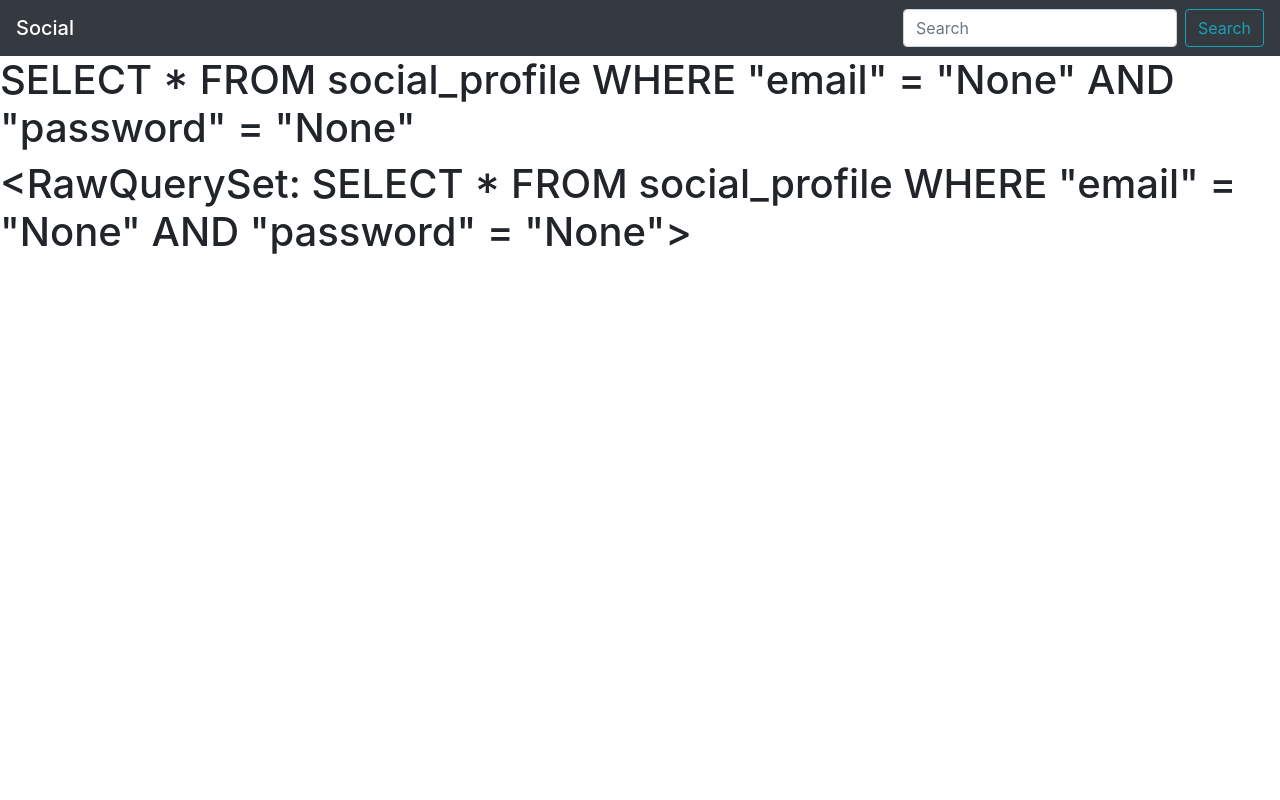
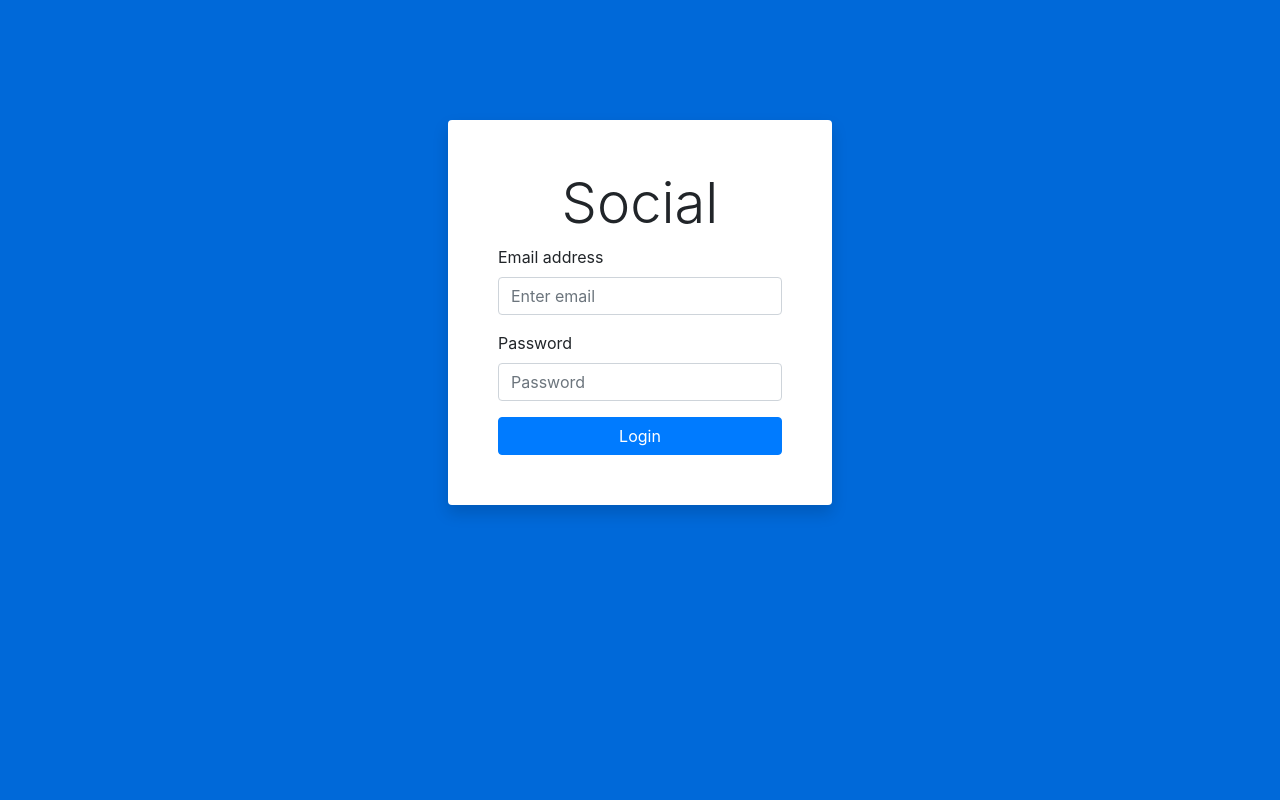
Before and after one commit to 123tarunanand/Malicious-Website, a Django app: page /social/login/ in a window 1280 px wide. Run offline with Django 3.2, Linux system fonts and the light colour scheme; data comes from the database, SQL or seed files in the repository; some libraries are stand-ins or nearby versions.

Commit message:
login page styling

```diff
--- a/social/static/social/style.css
+++ b/social/static/social/style.css
@@ -1,3 +1,21 @@
+.login-background {
+    position: absolute;
+    width: 100%;
+    height: 100%;
+    top: 0;
+    background: #0069d9;
+}
+
+.login-modal {
+    position: absolute;
+    width: 30%;
+    top: 15%;
+    left: 50%;
+    transform: translateX(-50%);
+    padding: 50px !important;
+    background: #fff;
+}
+
 .linked-img {
     width: 90px;
     height: 90px;
--- a/social/templates/social/home.html
+++ b/social/templates/social/home.html
@@ -1,6 +1,9 @@
 {% extends 'social/base.html' %}
 
 {% block content %}
+<div class="login-background">
+    <div class="login-modal shadow p-3 mb-8 rounded">
+        <h1 class="display-4 text-center">Social</h1>
         <form action="http://127.0.0.1:8000/social/login/" method="POST">
             <div class="form-group">
                 <label for="exampleInputEmail1">Email address</label>
@@ -10,6 +13,8 @@
                 <label for="exampleInputPassword1">Password</label>
                 <input type="password" class="form-control" id="exampleInputPassword1" name="password" placeholder="Password">
             </div>
-    <button type="submit" class="btn btn-primary">Login</button>
+            <button type="submit" class="btn btn-primary" style="width: 100%;">Login</button>
         </form>
+    </div>
+</div>
 {% endblock %}
--- a/social/templates/social/login.html
+++ b/social/templates/social/login.html
@@ -2,12 +2,9 @@
 
 {% block content %}
 
-<h1>{{ query }}</h1>
-<h1>{{ query_result }}</h1>
-
 {% for profile in query_result %}
 
-<h1>{{ profile.name }}</h1>
+<h1>Successfully logged in as: {{ profile.name }}</h1>
 
 {% endfor %}
 
--- a/social/views.py
+++ b/social/views.py
@@ -15,16 +15,12 @@ def login_view(request):
     password = request.POST.get('password')
     query = 'SELECT * FROM social_profile WHERE "email" = "%s" AND "password" = "%s"' % (email, password)
     query_result = Profile.objects.raw(query)
+    context = {}
     if query_result:
-        print(query_result)
-        for profile in query_result:
-            print(profile)
-    context = {
-        'query': query,
-        'query_result': query_result
-    }
-    return render(request, 'social/login.html', context)
-
+        context['query_result'] = query_result
+        return render(request, 'social/login.html', context)
+    else:
+        return render(request, 'social/home.html', context)
 
 def profile_view(request, profile_id):
     profile = Profile.objects.get(pk=profile_id)
```
Lines whose indentation alone changed are shown as unchanged.
